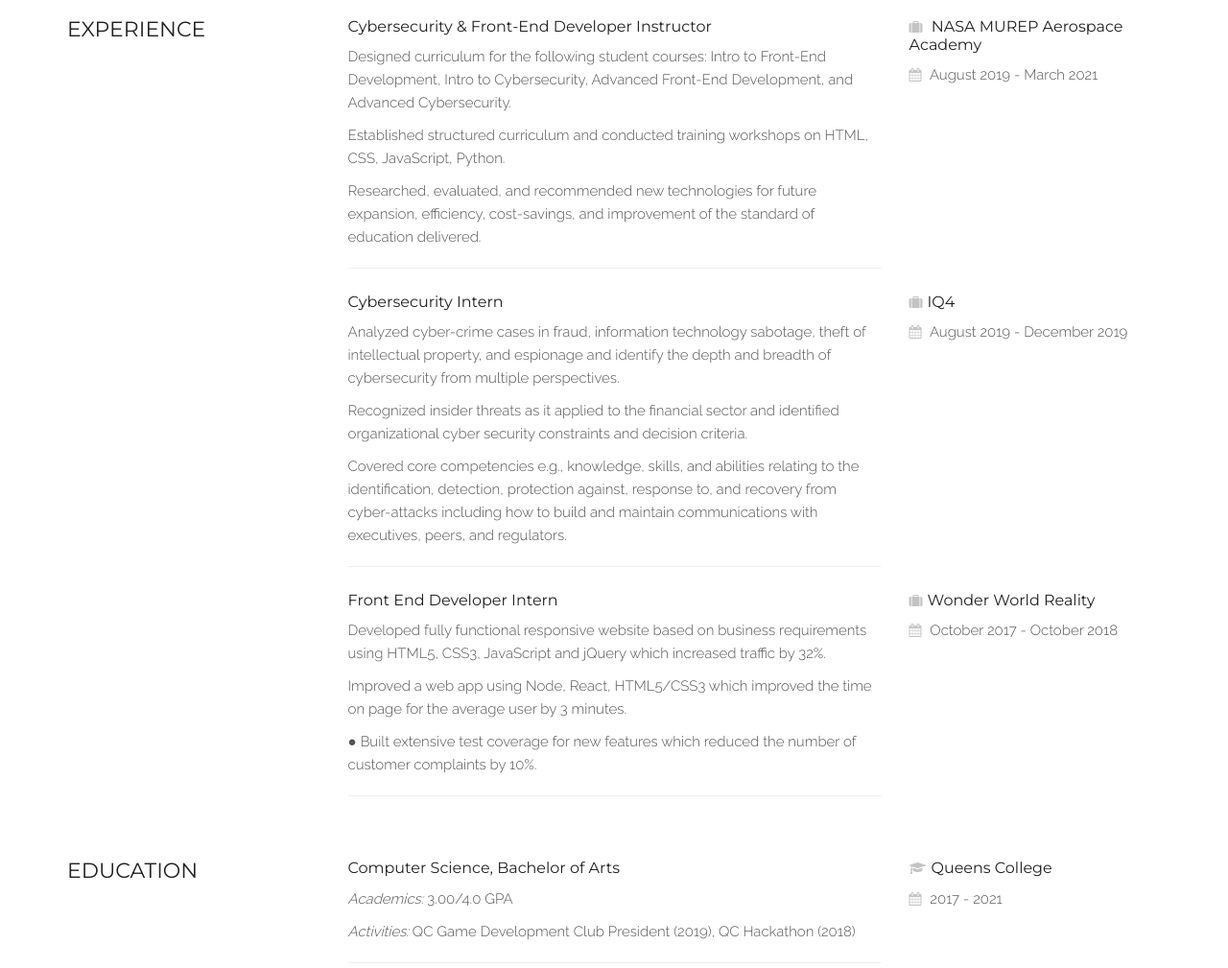
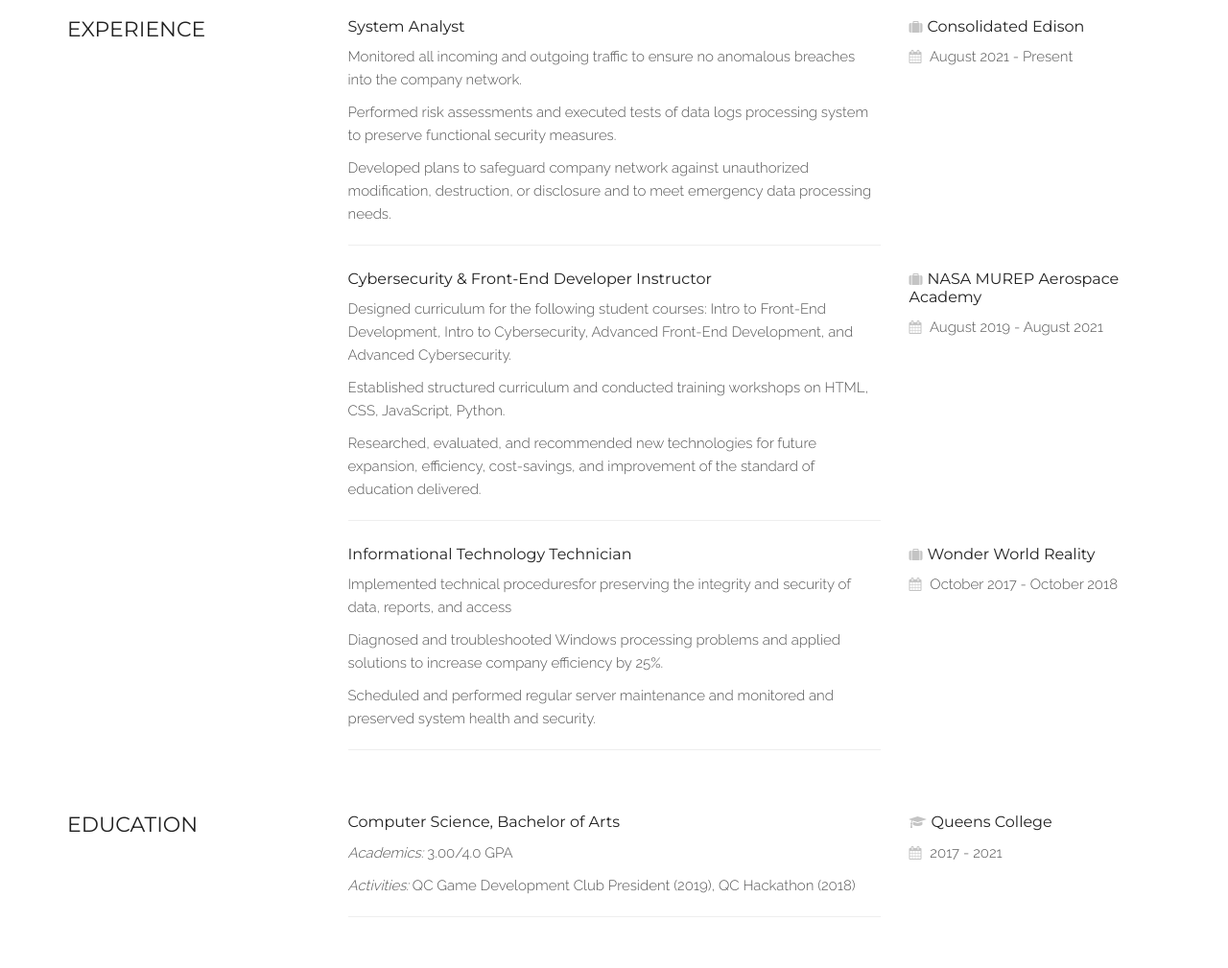
Before and after one commit to Aramnara/Aramnara.github.io, a plain HTML site: page index.html in a window 1280 px wide. Shown: the part 1680-2689 px from the top of the page at 96% size. Drawn offline with Linux system fonts and the light colour scheme.

Commit message:
Update index.html

```diff
--- a/index.html
+++ b/index.html
@@ -226,49 +226,51 @@
                 </div>
 
                 <div class="col-md-6 col-sm-8 resume-item wow bounceInUp">
-                    <h4>Cybersecurity & Front-End Developer Instructor</h4>
+                    <h4>System Analyst</h4>
                     <p>
-                    <p>Designed curriculum for the following student courses: Intro to Front-End Development, Intro to
-                        Cybersecurity, Advanced Front-End Development, and Advanced Cybersecurity.</p>
-                    <p>Established structured curriculum and conducted training workshops on HTML, CSS, JavaScript,
-                        Python.</p>
-                    <p>Researched, evaluated, and recommended new technologies for future expansion, efficiency,
-                        cost-savings, and improvement of the standard of education delivered.</p>
+                    <p>Monitored all incoming and outgoing traffic to ensure no anomalous breaches into the
+                    company network.</p>
+                    <p>Performed risk assessments and executed tests of data logs processing system to preserve
+                        functional security measures.</p>
+                    <p>Developed plans to safeguard company network against unauthorized
+                        modification, destruction, or disclosure and to meet emergency data processing
+                        needs.</p>
                     <hr class="hidden-xs">
                 </div>
 
                 <div class="col-md-3 col-sm-4 resume-place wow bounceInRight">
-                    <h4><i class="fa fa-suitcase"></i> NASA MUREP Aerospace Academy</h4>
-                    <i class="fa fa-calendar"></i> August 2019 - March 2021
+                    <h4><i class="fa fa-suitcase"></i>Consolidated Edison</h4>
+                    <i class="fa fa-calendar"></i> August 2021 - Present
                     <hr class="visible-xs">
                 </div>
 
                 <div class="col-md-6 col-md-offset-3 col-sm-8 resume-item wow bounceInUp">
-                    <h4>Cybersecurity Intern</h4>
+                    <h4>Cybersecurity & Front-End Developer Instructor</h4>
                     <p>
-                    <p>Analyzed cyber-crime cases in fraud, information technology sabotage, theft of intellectual
-                        property, and espionage and identify the depth and breadth of cybersecurity from multiple
-                        perspectives.</p>
-                    <p>Recognized insider threats as it applied to the financial sector and identified organizational
-                        cyber security constraints and decision criteria.</p>
-                    <p>Covered core competencies e.g., knowledge, skills, and abilities relating to the
-                        identification, detection, protection against, response to, and recovery from cyber-attacks
-                        including how to build and maintain communications with executives, peers, and regulators.</p>
+                    <p>Designed curriculum for the following student courses: Intro to Front-End
+                    Development, Intro to Cybersecurity, Advanced Front-End Development, and
+                    Advanced Cybersecurity.</p>
+                    <p>Established structured curriculum and conducted training workshops on HTML,
+                        CSS, JavaScript, Python.</p>
+                    <p>Researched, evaluated, and recommended new technologies for future expansion,
+                        efficiency, cost-savings, and improvement of the standard of education delivered.</p>
                     <hr class="hidden-xs">
                 </div>
 
                 <div class="col-md-3 col-sm-4 resume-place wow bounceInRight">
-                    <h4><i class="fa fa-suitcase"></i>IQ4</h4>
-                    <i class="fa fa-calendar"></i> August 2019 - December 2019
+                    <h4><i class="fa fa-suitcase"></i>NASA MUREP Aerospace Academy</h4>
+                    <i class="fa fa-calendar"></i> August 2019 - August 2021
                     <hr class="visible-xs">
                 </div>
 
                 <div class="col-md-6 col-md-offset-3 col-sm-8 resume-item wow bounceInUp">
-                    <h4>Front End Developer Intern</h4>
-                    <p>Developed fully functional responsive website based on business requirements using HTML5, CSS3, JavaScript and jQuery
-                         which increased traffic by 32%.</p>
-                    <p>Improved a web app using Node, React, HTML5/CSS3 which improved the time on page for the average user by 3 minutes.</p>
-                    <p>●	Built extensive test coverage for new features which reduced the number of customer complaints by 10%.</p>
+                    <h4>Informational Technology Technician </h4>
+                    <p>Implemented technical proceduresfor preserving the integrity and security of data,
+                        reports, and access</p>
+                    <p>Diagnosed and troubleshooted Windows processing problems and applied solutions to
+                        increase company efficiency by 25%.</p>
+                    <p>Scheduled and performed regular server maintenance and monitored and preserved
+                        system health and security.</p>
 
                     <hr class="hidden-xs">
                 </div>
```
